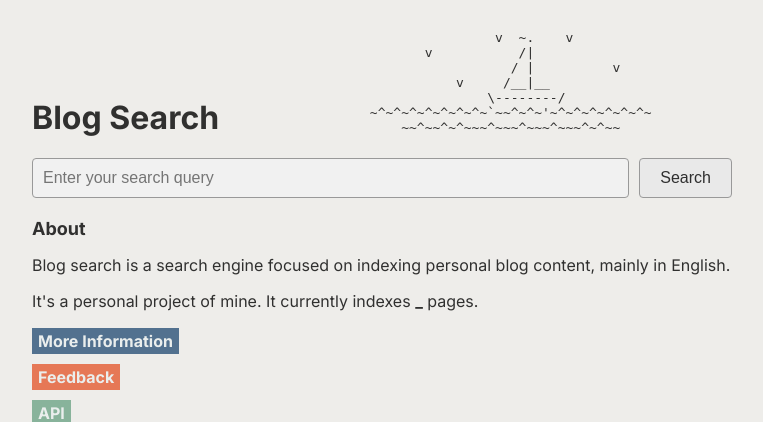
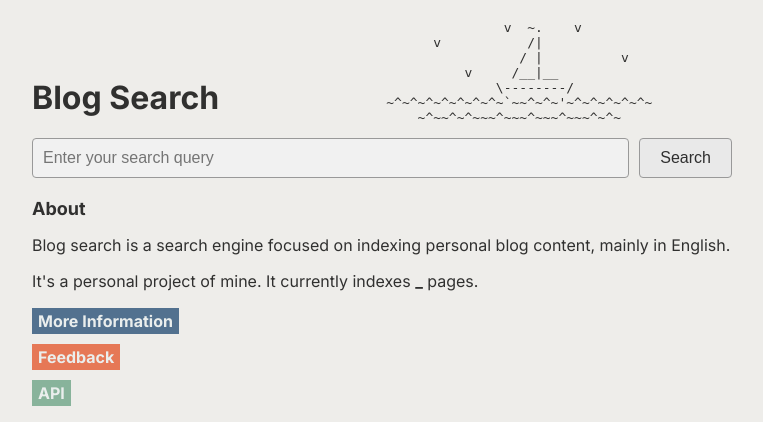
Before and after one commit to sawatkins/blog-search, a FastAPI app: page / in a window 1280 px wide. Shown: the top 422 px of the page, without its empty margins (258-1021 px from the left). Run offline with FastAPI, Linux system fonts and the light colour scheme.

Commit message:
minor styling changes

```diff
--- a/web/templates/index.html
+++ b/web/templates/index.html
@@ -92,7 +92,7 @@
             text-decoration: none;
         }
 
-        pre {
+        #api-content pre {
             background-color: #efefef;
             padding: 10px;
             border-radius: 4px;
@@ -118,15 +118,15 @@
 
 <body>
     <div style="display: flex; align-items: end; justify-content: flex-start;">
-        <h1 style="margin-right: auto; margin-bottom: 21.5px;"><a href="/" style="text-decoration: none; color: inherit;">Blog Search</a></h1>
-        <pre id="results-count" style="background-color: inherit; margin-top: 0; margin-left: auto; margin-right: auto">
+        <h1 style="margin-right: auto;"><a href="/" style="text-decoration: none; color: inherit;">Blog Search</a></h1>
+        <pre style="background-color: inherit; margin-top: 0; margin-left: auto; margin-right: auto">
                 v  ~.    v
        v           /|
                   / |          v
            v     /__|__
                \--------/
-~^~^~^~^~^~^~^~`~~^~^~'~^~^~^~^~^~^~
-    ~~^~~^~^~~~^~~~^~~~^~~~^~^~~
+ ~^~^~^~^~^~^~^~`~~^~^~'~^~^~^~^~^~
+     ~^~~^~^~~~^~~~^~~~^~~~^~^~
 </pre>
     </div>
     <form id="search-form">
```
